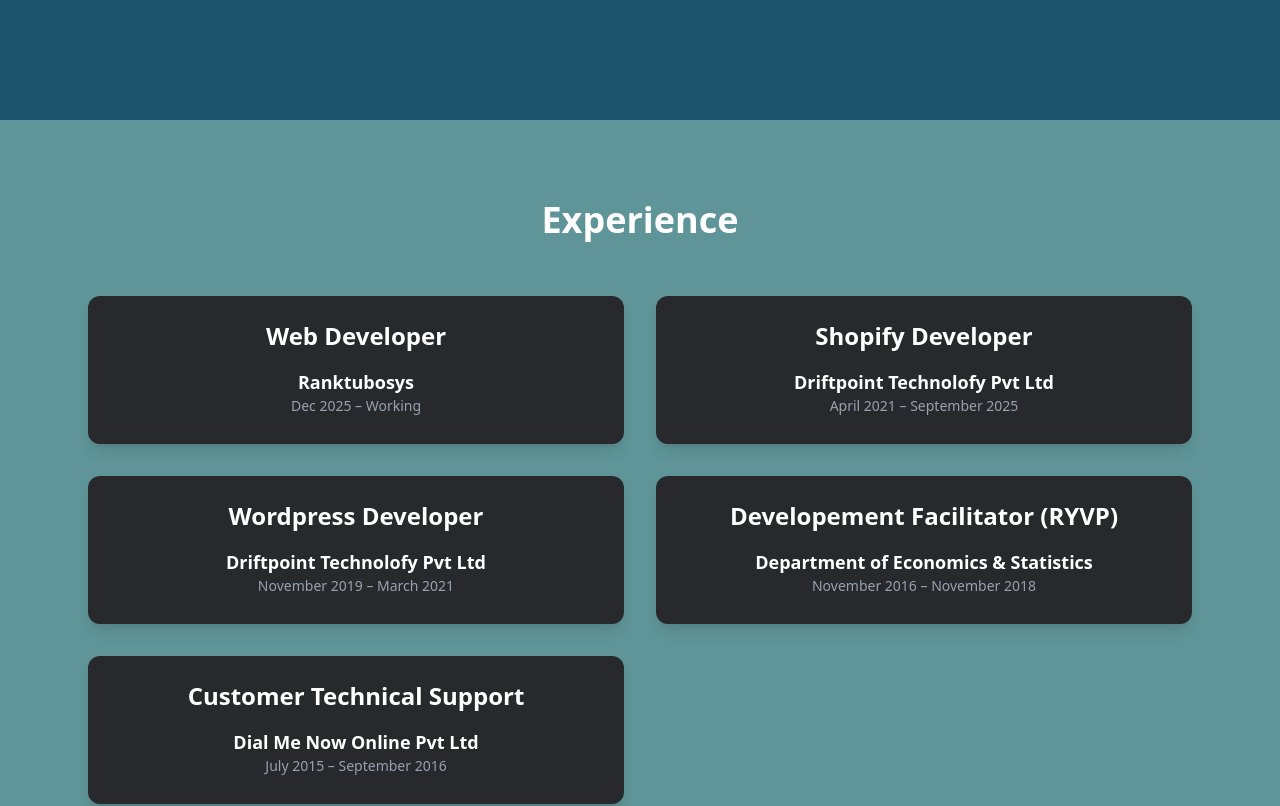
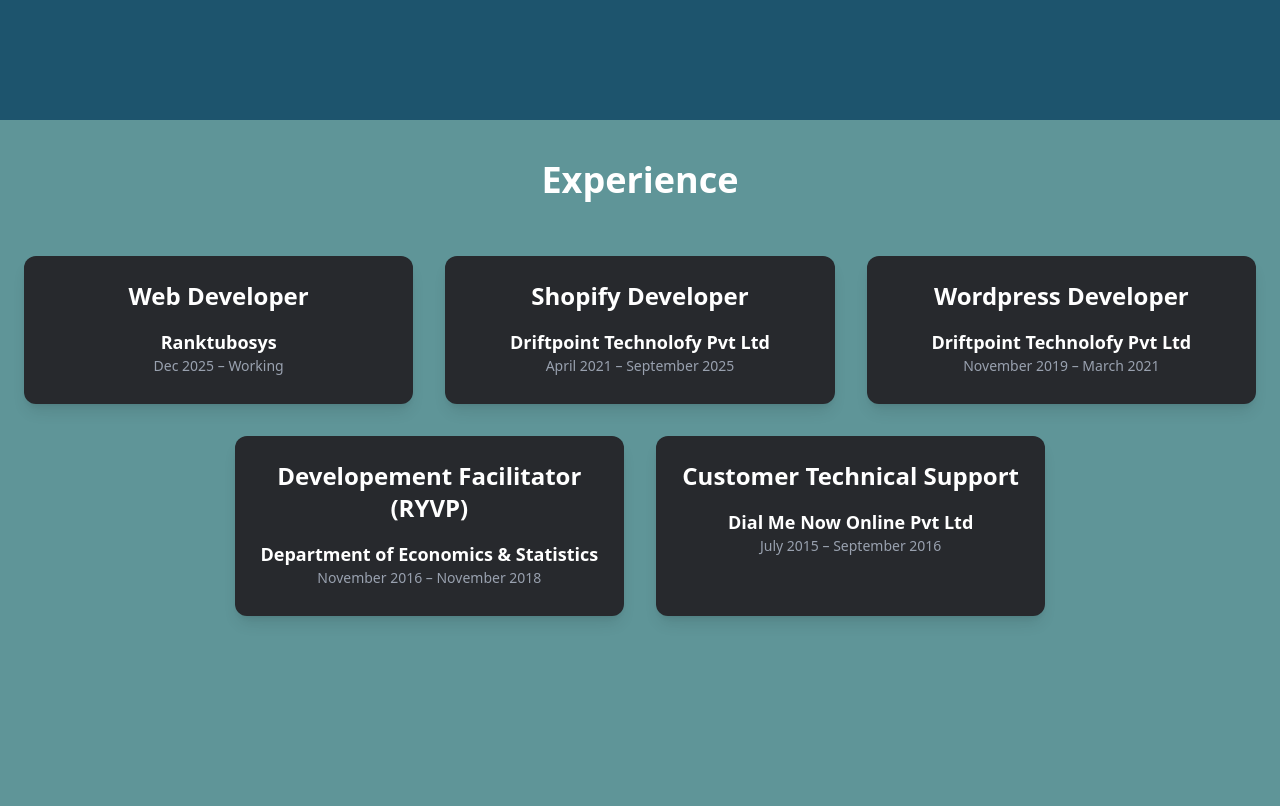
Before and after one commit to vasudevtaunk70/My-Resume, a React (Vite) app: page / in a window 1280 px wide. Shown: the part 1480-2286 px from the top of the page. Built offline with nearby package versions, Linux system fonts and the light colour scheme.

Commit message:
Update Exp.jsx

```diff
--- a/src/component/Exp.jsx
+++ b/src/component/Exp.jsx
@@ -1,14 +1,14 @@
 export default function Exp() {
     return (
         <section id="experience" className="min-h-screen w-full bg-[#5F9598] text-[#F3F4F4]">
-            <div class="max-w-6xl mx-auto px-6 py-20">
+            <div class="max-w-7xl mx-auto px-6 py-10">
                 <h2 className="text-4xl font-bold text-center text-white mb-14">
                     Experience
                 </h2>
                 <div className="space-y-8">
 
-                <div class="grid grid-cols-1 md:grid-cols-3 lg:grid-cols-2 gap-8">
-                    <div className="bg-[#27292d] rounded-xl p-6 shadow-lg">
+                <div class="grid grid-cols-1 md:grid-cols-2 lg:grid-cols-6 gap-8">
+                    <div className="bg-[#27292d] rounded-xl p-6 shadow-lg lg:col-span-2">
                         <h3 className="text-2xl font-semibold text-white">
                             Web Developer
                         </h3>
@@ -25,7 +25,7 @@
                             </div>
                         </div>
                     </div>
-                    <div className="bg-[#27292d] rounded-xl p-6 shadow-lg">
+                    <div className="bg-[#27292d] rounded-xl p-6 shadow-lg lg:col-span-2">
                         <h3 className="text-2xl font-semibold text-white">
                             Shopify Developer
                         </h3>
@@ -42,7 +42,7 @@
                             </div>
                         </div>
                     </div>
-                    <div className="bg-[#27292d] rounded-xl p-6 shadow-lg">
+                    <div className="bg-[#27292d] rounded-xl p-6 shadow-lg lg:col-span-2">
                         <h3 className="text-2xl font-semibold text-white">
                             Wordpress Developer
                         </h3>
@@ -59,7 +59,7 @@
                             </div>
                         </div>
                     </div>
-                    <div className="bg-[#27292d] rounded-xl p-6 shadow-lg lg:col-span-1">
+                    <div className="bg-[#27292d] rounded-xl p-6 shadow-lg lg:col-span-2 lg:col-start-2">
                         <h3 className="text-2xl font-semibold text-white">
                             Developement Facilitator (RYVP)
                         </h3>
@@ -76,7 +76,7 @@
                             </div>
                         </div>
                     </div>
-                    <div className="bg-[#27292d] rounded-xl p-6 shadow-lg lg:col-span-1">
+                    <div className="bg-[#27292d] rounded-xl p-6 shadow-lg lg:col-span-2">
                         <h3 className="text-2xl font-semibold text-white">
                             Customer Technical Support
                         </h3>
```
